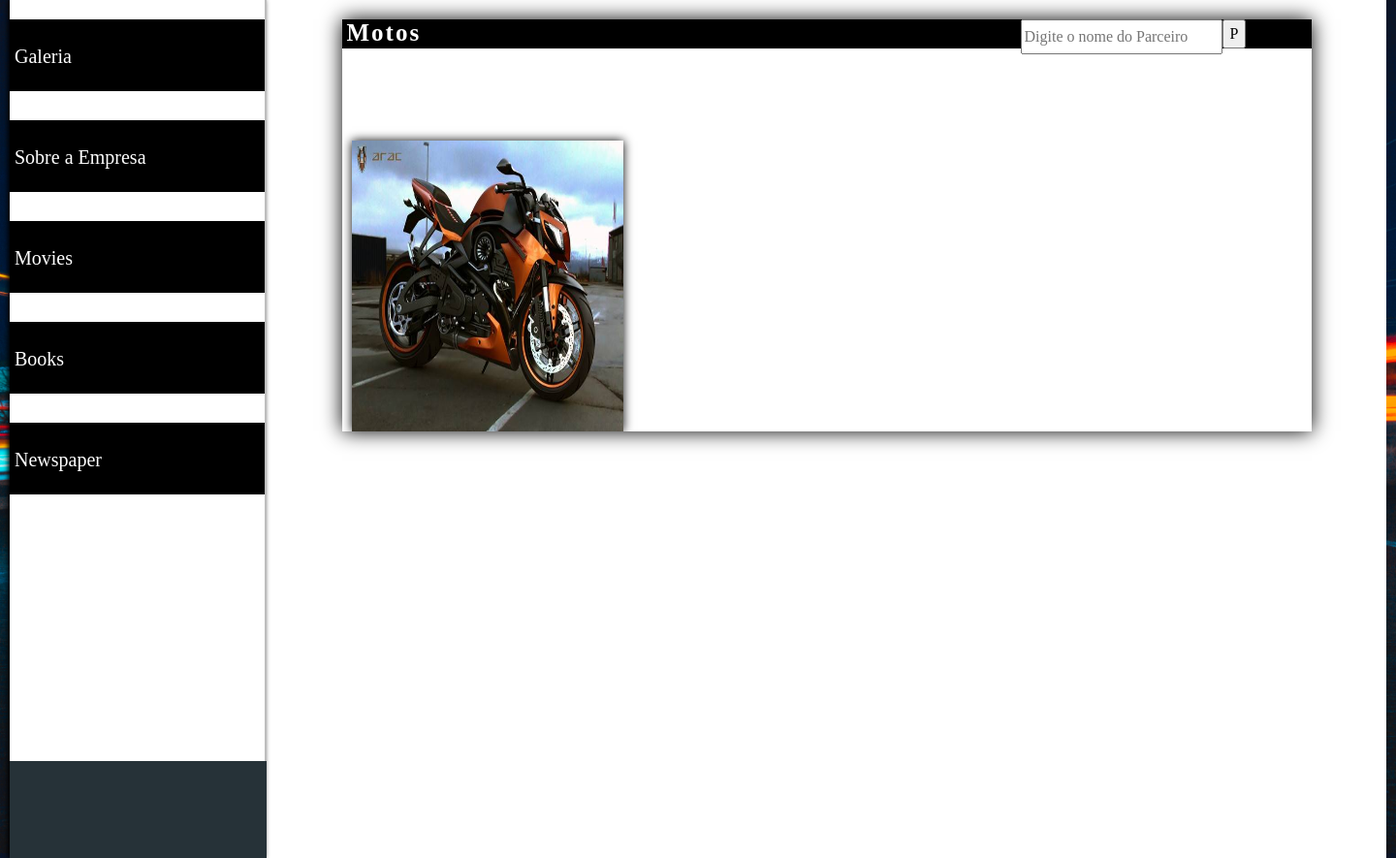
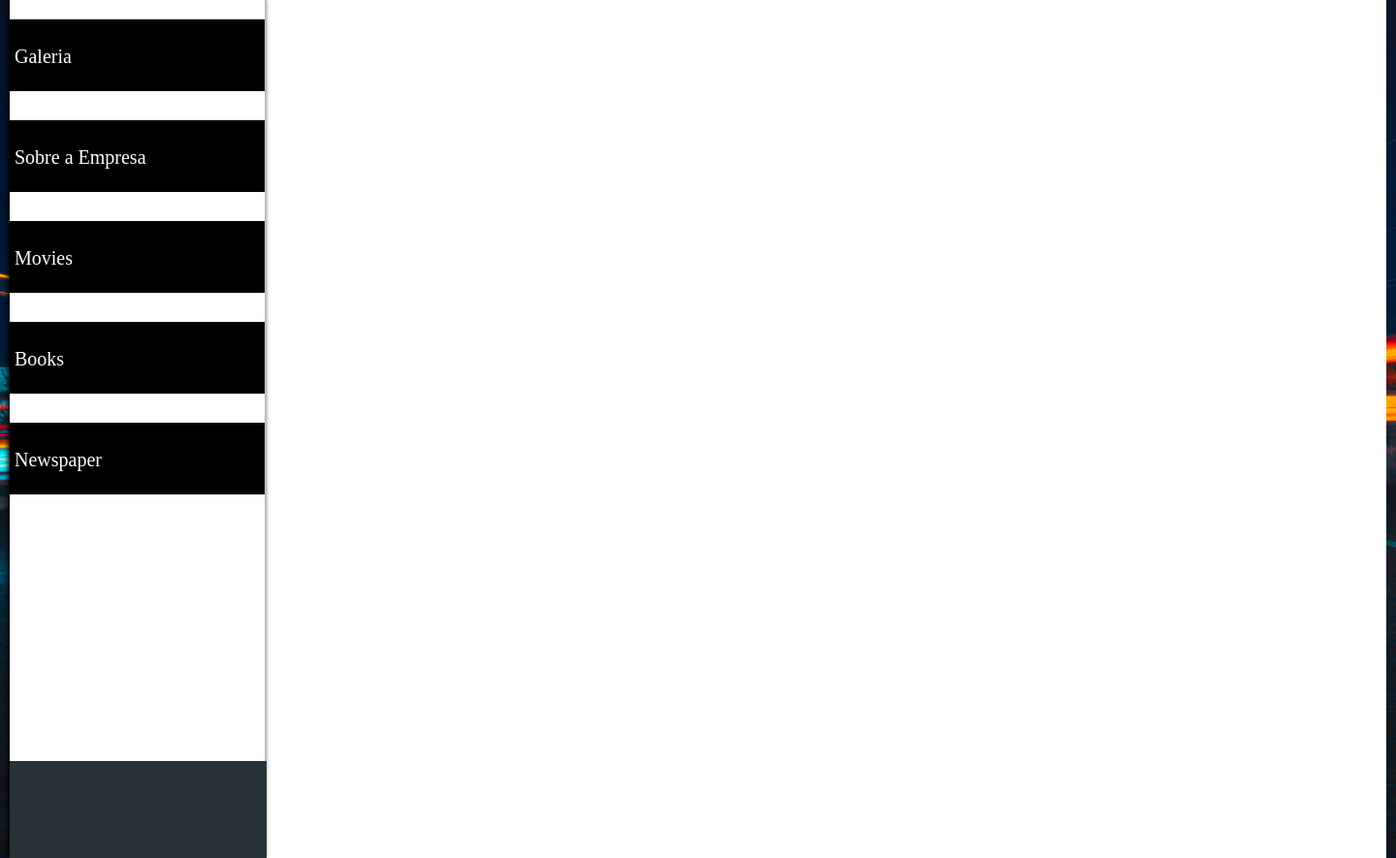
Before and after one commit to kah-eek/Portal-Auto-Center, a PHP site: page /view/cms/cms_galeria.php in a window 1440 px wide. Shown: the part 80-965 px from the top of the page at 97% size. Run offline with PHP 8.4, Linux system fonts and the light colour scheme; some web fonts are replaced.

Commit message:
auditorio

```diff
--- a/view/cms/cms_galeria.php
+++ b/view/cms/cms_galeria.php
@@ -15,34 +15,13 @@ require_once('../component/cms_header.php');
         require_once('../component/cms_menu_lateral.php');
       ?>
       <!-- Resto do cunteudo -->
-      <div class="conteiner_conteudo float_left   ">
+      <div class="conteiner_conteudo float_left ">
+
         <!-- <form method="post" action=""> -->
           <!-- Card que segura as informacoes das imagens cadastradas pelo parceiro -->
-          <div class="conteudo_galeria centro_lr ">
+          <div class="conteudo_galeria centro_lr">
             <!-- Tirulo do card -->
-            <div class="titulo_galeria titulo fs_25 preenche_l_5 espacamento_letra_2">
-              Motos
-            </div>
-            <div class="pesquisa_galeria">
-              <input type="text" name="" value="" placeholder="Digite o nome do Parceiro">
-              <input  id="bt_moto" type="submit" name="btn_pesquisar" value="P">
-            </div>
-            <!-- Conteudo das imagens das motos -->
-            <div id="conteudo_moto ">
-              <div class="segura_img ">
-                <div class="tamanho_imagem sombra_preta_10">
-                  <img src="../pictures/galeria/moto_dois.jpg" alt="Moto teste">
-                </div>
-              </div>
-              <div class="inf_img">
-                <div class="parceiro">
 
-                </div>
-              </div>
-              <div class="imagens">
-
-              </div>
-            </div>
           </div>
 
 
--- a/view/css/cms/cms_galeria.css
+++ b/view/css/cms/cms_galeria.css
@@ -9,7 +9,7 @@ img{
 
 .container_principal{
   width: 1420px;
-  min-height: 885px;
+  height: 885px;
   background-color: #fff;
 }
 
@@ -21,184 +21,5 @@ img{
 /*Formata os cards padrao  */
 .conteudo_galeria{
   width: 1000px;
-  min-height: 30px;
-  height: auto;
-  margin-top: 20px;
-  box-shadow: 0px 0px 20px #000;
-  overflow: hidden;
-  /*background-color: #b3b3b3;*/
+  height:
 }
-
-.titulo_galeria{
-  width: 70%;
-  height: 30px;
-  float: left;
-  color: #fff;
-  background-color: #000;
-}
-.pesquisa_galeria{
-  width: 30%;
-  height: 30px;
-  float: left;
-  color: #fff;
-  background-color: #000;
-}
-
-input{
-  float: left;
-  height: 100%;
-}
-
-/*parte da imagem*/
-.segura_img{
-  width: 300px;
-  height: 100%;
-  float: left;
-
-}
-
-.tamanho_imagem{
-  width: 280px;
-  height: 300px;
-  margin-top: 95px;
-  margin-left: auto;
-  margin-right: auto;
-  background-color: yellow;
-}
-
-/*Informações da imagens*/
-
-.inf_img{
-  width: 300px;
-  height: 100%;
-  float: left;
-  background-color: blue;
-}
-
-.parceiro{
-
-}
-
-
-/**/
-.imagens{
-  width:400px;
-  height: 100%;
-  float: left;
-  background-color: brown;
-}
-
-
-
-/********************************************/
-
-/*Esconder as divs*/
-.escondido{
-  display: none;
-}
-
-
-/**/
-#conteudo_moto{
-  width: 1000px;
-  height: 470px;
-}
-
-
-#conteudo_carro{
-  width: 1000px;
-  height: 470px;
-}
-
-#conteudo_servico{
-  width: 1000px;
-  height: 470px;
-}
-
-
-#conteudo_produto{
-  width: 1000px;
-  height: 470px;
-}
-
-
-
-
-
-
-
-/**********************/
-
-
-
-.segura_icone{
-  width: 250px;
-  height: 45px;
-  margin-top: 25px;
-}
-
-.icone{
-  width: 45px;
-  height: 40px;
-  float: left;
-}
-
-.icone i{
-  width: 100%;
-  height: 100%;
-  font-size: 45px;
-}
-
-
-.icone_delete{
-  width: 40px;
-  height: 40px;
-  float: left;
-  border: solid 1px #000;
-  border-radius: 50px 50px 50px 50px;
-}
-
-.icone_delete i{
-  width: 50%;
-  height: 50%;
-  margin-top: -5px;
-  margin-left: -5px;
-}
-
-.inf_icone{
-  width: 150px;
-  height: 20px;
-  padding-top: 10px;
-  padding-left: 5px;
-  float: left;
-}
-
-/********************************/
-.img_pags{
-  width: 370px;
-  height: 100%;
-  float: left;
-}
-
-.titulo_img{
-  width: 100%;
-  height: 25px;
-  text-align: center;
-  font-size: 19px;
-}
-
-.container_img{
-  width: 363px;
-  height: 115px;
-  box-shadow: 0px 0px 5px #000;
-  overflow: auto;
-}
-
-.img_galeria{
-  width: 100px;
-  height: 90px;
-  float: left;
-  margin-left: 10px;
-  margin-top: 15px;
-  margin-bottom: 5px;
-}
```
